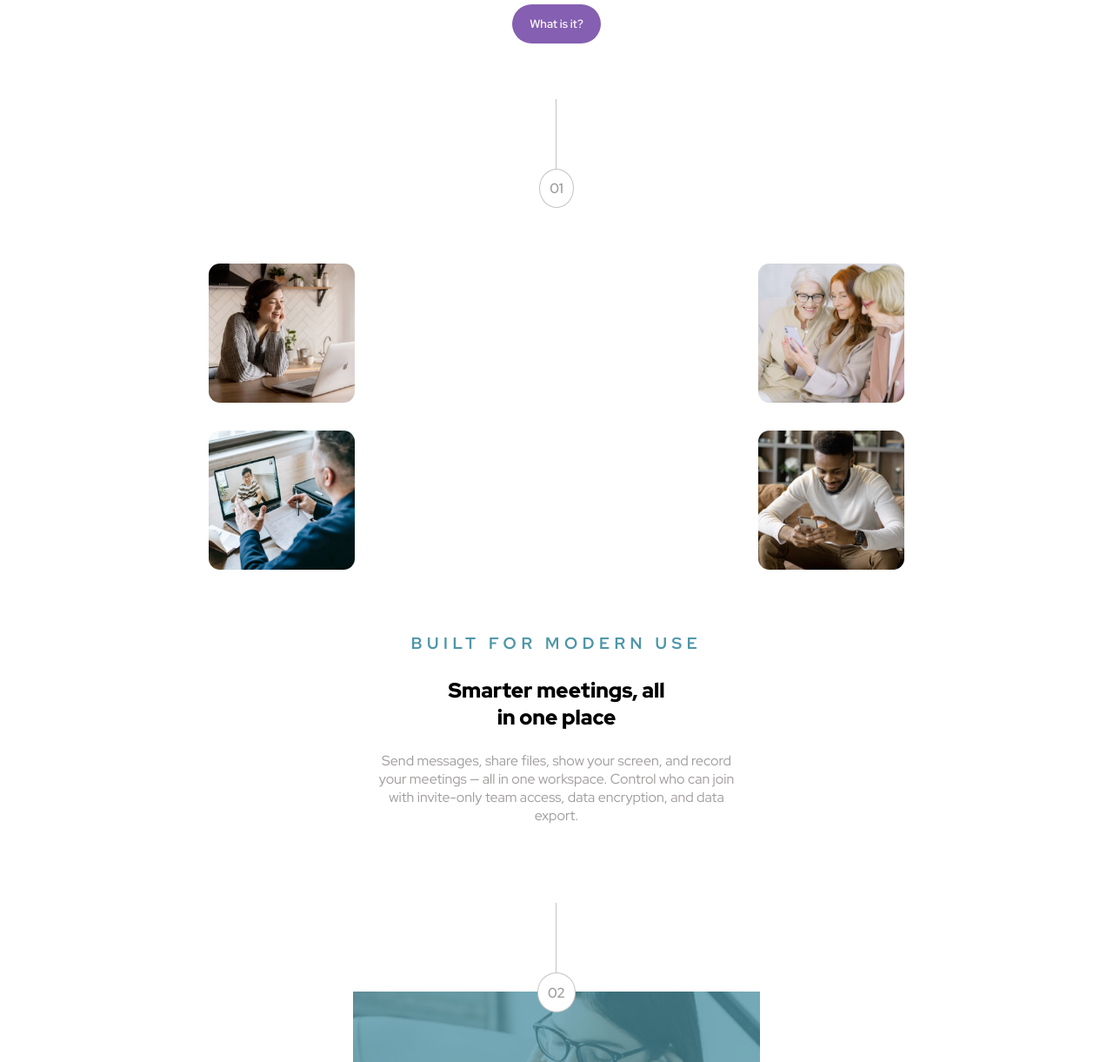
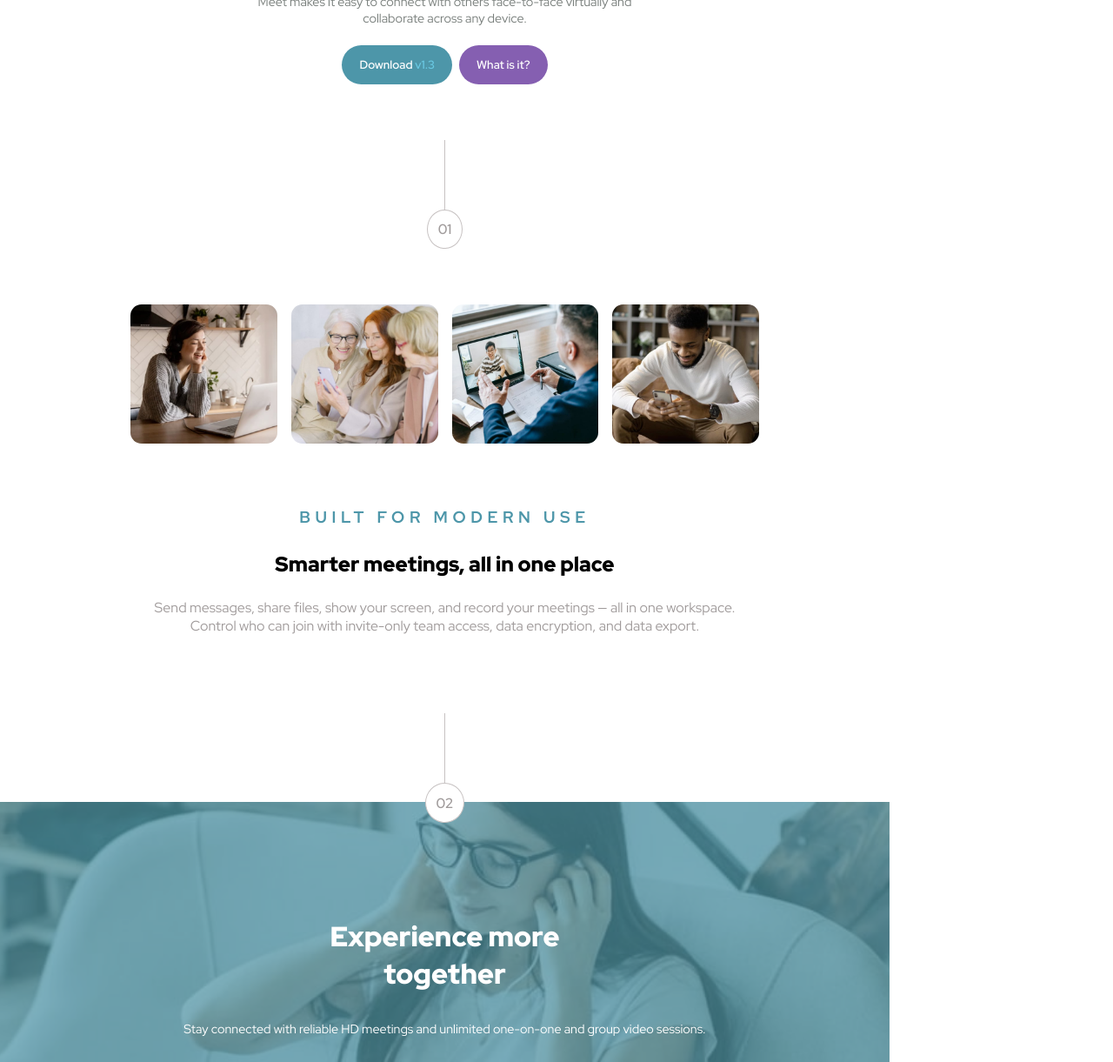
Before and after one commit to userMauro-code/meet-landing-page, a plain HTML site: page index.html in a window 1280 px wide. Shown: the part 554-1775 px from the top of the page at 87% size. Drawn offline with Linux system fonts and the light colour scheme.

Commit message:
commit tablet finalized

```diff
--- a/style/style.css
+++ b/style/style.css
@@ -36,9 +36,9 @@ body, html{
 }
 
 .images__container .hero__tablet {
-    width: 100vw;
+    max-width: 90%;
     height: 12em;
-    object-fit: cover;
+
 }
 
 .container__title {
@@ -198,3 +198,41 @@ body, html{
     max-width: 70%;
     font-size: .9em;
 }
+
+@media (min-width: 700px) {
+    .main__container {
+        max-width: 1023px;
+        width: 100%;
+        padding: 0;
+        margin: 0;
+    }
+
+    .images__container .hero__tablet {
+        height: auto;
+    }
+
+    .button__box {
+        display: flex;
+        flex-direction: row;
+        justify-content: center
+    }
+
+    .box__image {
+        display: flex;
+        flex-direction: row;
+        justify-content: center;
+    }
+
+    .footer__main {
+        background-image: url(../assets/desktop/image-footer.jpg);
+        width: 100%;
+    }
+
+    .box__built p {
+        max-width: 70%;
+        margin: auto;
+    }
+}
+
+@media (min-width: 1024px) {
+}
```
